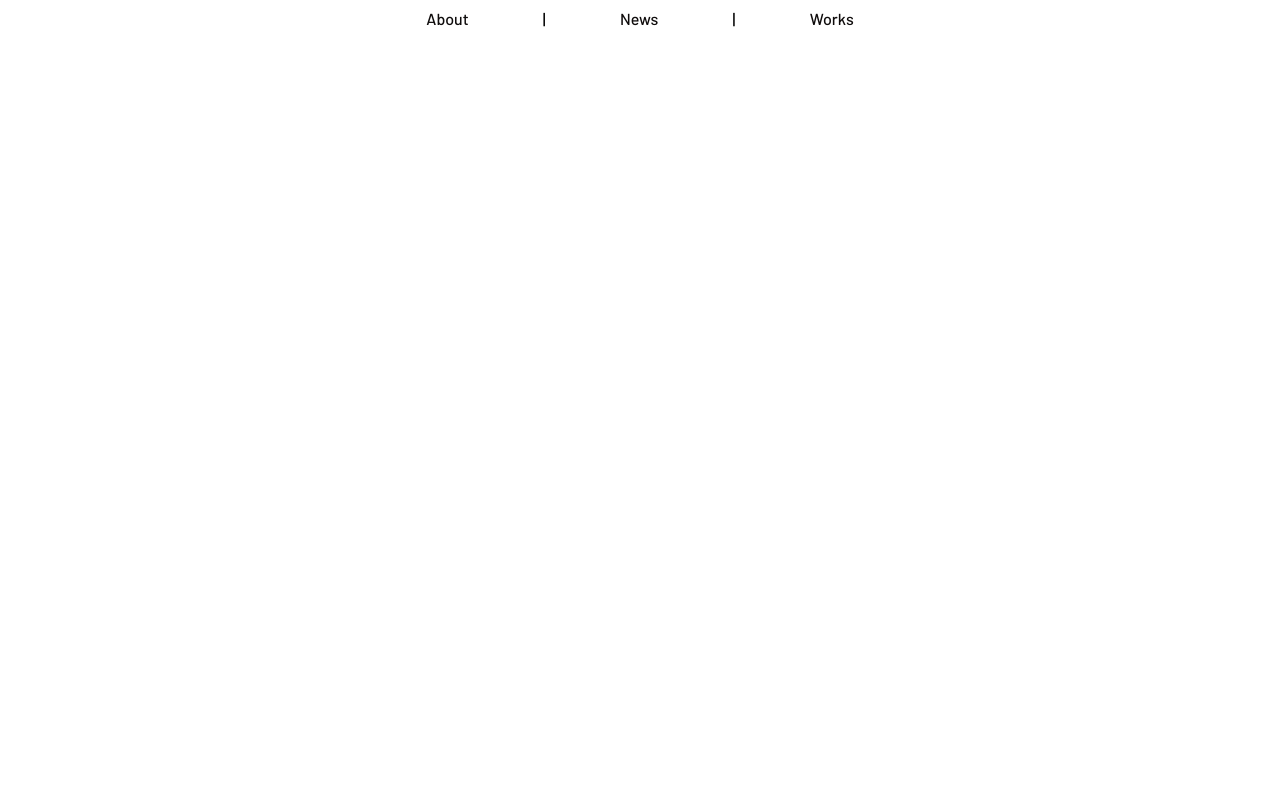
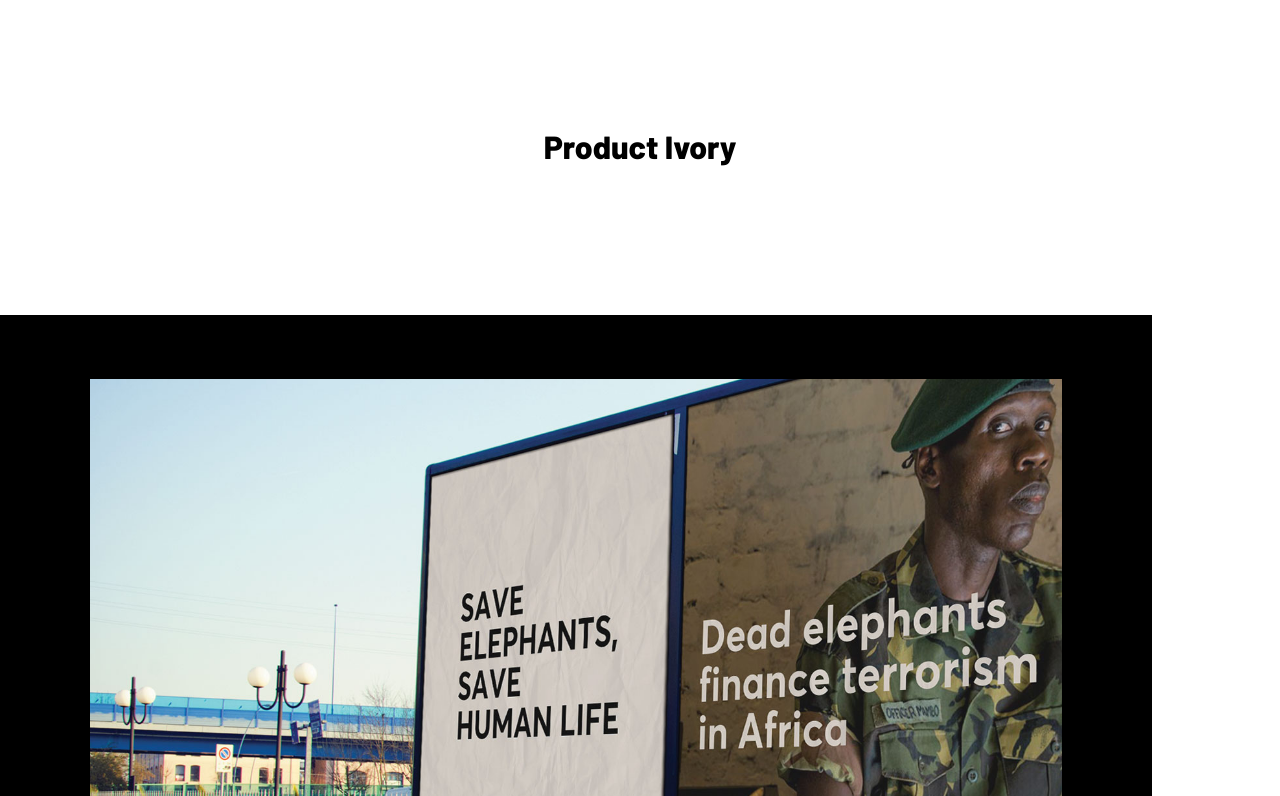
Before and after one commit to WDI-SEA/react-router-portfolio, a React (Create React App) app: page /works/1 in a window 1280 px wide. Shown: the part 304-1100 px from the top of the page. Before the commit the page ends 800 px from the top, so only its background shows below. Built offline with nearby package versions, Linux system fonts and the light colour scheme.

Commit message:
managed make Link to send data to work page

```diff
--- a/src/App.css
+++ b/src/App.css
@@ -34,7 +34,7 @@ header {
 
 .myName {
   font-weight: 800;
-  font-size: calc((.3em + 2vmin) + (.9em + 3vmax));
+  font-size: calc((.3em + 2vmin) + (.9em + 2vmax));
   letter-spacing: 0.09em;
   color: rgb(15, 12, 12);
   margin-bottom: 1em;
@@ -126,6 +126,7 @@ nav a:hover {
 }
 
 .links ul li a {
+  font-size: smaller;
   color: rgb(15, 12, 12);
 }
 .links ul li a:hover {
@@ -194,3 +195,25 @@ nav a:hover {
   color: rgba(255, 255, 255, 1);
   line-height: 250px;
 }
+
+#quoteBottom {
+  font-style: italic;
+  font-weight: 200;
+  font-size: .4em;
+}
+
+/* work page ------------------------------ */
+.works {
+  display: flex;
+  flex-direction: column;
+  justify-content: center;
+}
+.workList {
+  width: 80%;
+  padding: 5%;
+  background-color:black;
+}
+
+.workList img {
+  width: 95%;
+}
--- a/src/App.js
+++ b/src/App.js
@@ -20,11 +20,17 @@ class App extends Component {
           <Route exact path="/" component={Home} />
           <Route exact path="/works" render={() => <Works works={workDetails} />} />
           {/* add individual work :id */}
+          <Route
+            path="/works/:id"
+            render={(props) => {
+              let work = workDetails.find(({ id }) => id.toString() === props.match.params.id)
+              props = {...work, ...props}
+              return <Work {...props} />
+            }} />
           {/* <Route path="/works/" component={Work} /> */}
           <Route exact path="/news" component={News} />
           {/* add blog posts :id */}
           <Route exact path="/about" component={About} />
-          <Route exact path="/works/work" component={Work} />
         </div>
       </Router>
     )
--- a/src/components/pages/About.js
+++ b/src/components/pages/About.js
@@ -12,10 +12,10 @@ class About extends Component {
                 </div>
                 <div className="links">
                     <ul>
-                        <li><a href="mailto:kys3923@gmail.com"><i class="far fa-envelope"></i> mail me</a></li>
-                        <li><a href="https://drive.google.com/file/d/1ludrrUAsFFopnH-OxWjIMLWrGdu_Vb29/view?usp=sharing" target="_blank"><i class="fas fa-file-alt"></i> view resume</a></li>
-                        <li><a href="https://www.linkedin.com/in/youngsang-kim/" target="_blank"><i class="fab fa-linkedin"></i> linkedIn</a></li>
-                        <li><a href="https://github.com/kys3923" target="_blank"><i class="fab fa-github"></i> github</a></li>
+                        <li><a href="mailto:kys3923@gmail.com"><i className="far fa-envelope"></i> mail me</a></li>
+                        <li><a href="https://drive.google.com/file/d/1ludrrUAsFFopnH-OxWjIMLWrGdu_Vb29/view?usp=sharing" target="_blank"><i className="fas fa-file-alt"></i> view resume</a></li>
+                        <li><a href="https://www.linkedin.com/in/youngsang-kim/" target="_blank"><i className="fab fa-linkedin"></i> linkedIn</a></li>
+                        <li><a href="https://github.com/kys3923" target="_blank"><i className="fab fa-github"></i> github</a></li>
                     </ul>
                 </div>
             </div>
--- a/src/components/pages/Work.js
+++ b/src/components/pages/Work.js
@@ -2,12 +2,56 @@ import React, { Component } from 'react'
 
 class Work extends Component {
     render() {
+        console.log(this.props, 'getting data from work')
+        console.log(this.props.location.works, 'this is data????')
+        if (!this.props.name) return <h1> I don't have that work yet </h1>
+
+        // stating this.props from App
+        let dataFromApp =  this.props
+
+        // stating this.prop.location.works from Link
+        let dataFromLink = this.props.location.works
+
+        // making list of images
+        let imagesList = dataFromApp.images.map((image, i) => {
+            let imageLocation = {
+                image: `/${image}`
+            }
+            return (
+                <div className='workList' key={`work-key${i}`}>
+                    <img src={imageLocation.image} />
+                </div>
+            )
+        })
+
         return (
-            <main>
-               <ul className="workList">
-                    <li>a</li>
-                    <li>b</li>
-                </ul>
+            <main className="works">
+                <div className="workTop">
+                    <h1 className="quoteTop">{dataFromApp.name}</h1>
+                </div>
+                {imagesList}
+                <div className="workTask">
+                    <p>{dataFromApp.task}</p>
+                </div>
+                <div className="workSolution">
+                    <p>{dataFromApp.solution}</p>
+                </div>
+                <div className="workType">
+                    <p>{dataFromApp.type}</p>
+                </div>
+                <div className="workTech">
+                    <ul>
+                        <li>1</li>
+                        <li>2</li>
+                    </ul>
+                </div>
+                <div className="bottomNav">
+                    <ul>
+                        <li>all works</li>
+                        <li>work1</li>
+                        <li>work2</li>
+                    </ul>
+                </div>
             </main>
         )
     }
--- a/src/components/pages/Works.js
+++ b/src/components/pages/Works.js
@@ -15,14 +15,17 @@ class Works extends Component {
             }
             return (
                 <div className="workImage" style={workImageStyle} key={`work-key${i}`}>
-                    <Link to={`/works/${work.id}`}>{work.name}</Link>
+                    <Link to={{
+                        pathname: `/works/${work.id}`,
+                        works: this.props
+                    }}>{work.name}</Link>
                 </div>
             )
         })
 
         return (
             <div className="works">
-                <h1 className="quoteTop">"Form follows function", <span id="quoteBottom">Sullivan, Louis H. (1896)</span></h1>
+                <h1 className="quoteTop">"Form follows function" <span id="quoteBottom">Sullivan, Louis H. (1896)</span></h1>
                 <div className="wrapper">
                     {workPost}
                 </div>
--- a/src/components/partials/Header.js
+++ b/src/components/partials/Header.js
@@ -12,7 +12,7 @@ class Header extends Component {
                 <nav>
                     <Link to="/about">About</Link>{' | '}
                     <Link to="/news">News</Link>{' | '}
-                    <Link to="/Works">Works</Link>
+                    <Link to="/works">Works</Link>
                 </nav>
             </header>
         )
--- a/src/data/workDetails.js
+++ b/src/data/workDetails.js
@@ -39,7 +39,7 @@ const workDetails = [
         ],
         bgImg: 'img/kaiseki1.jpg',
         images: [
-            'img/kaiseke1.jpg',
+            'img/kaiseki1.jpg',
             'img/kaiseki2.jpg',
             'img/kaiseki3.jpg',
             'img/kaiseki4.jpg',
```
